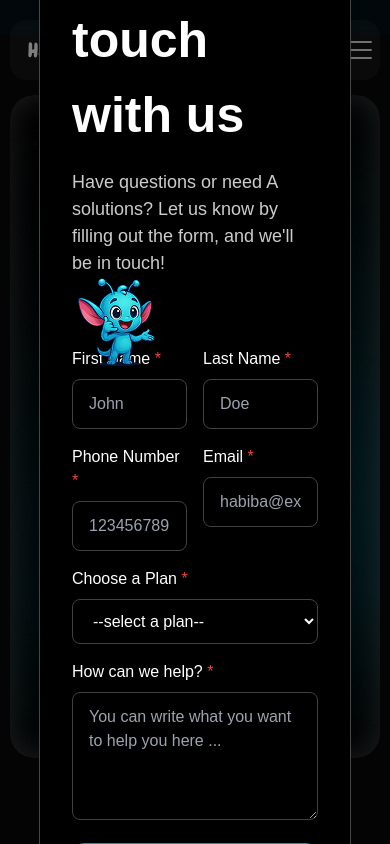
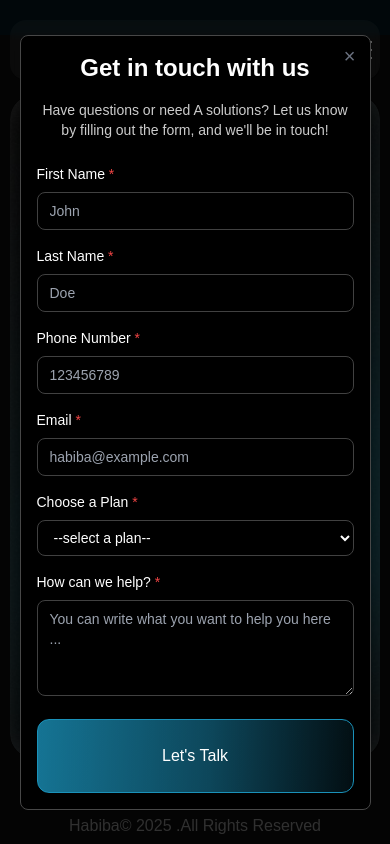
Before and after one commit to AshrafSayed2202/biba-portfolio, a React (Create React App) app: page / in a window 390 px wide. Both pictures are taken after a click on the button "let's talk". Shown: the part 7007-7851 px from the top of the page. Built offline with nearby package versions, Linux system fonts and the light colour scheme.

Commit message:
contact modal responsive

```diff
--- a/src/components/ContactModal.jsx
+++ b/src/components/ContactModal.jsx
@@ -2,6 +2,7 @@ import React, { useState } from 'react';
 import MainBtn from '../ui/MainBtn';
 import { motion } from 'framer-motion';
 import Avatar from '../assests/images/contactAvatar.png'
+
 const ContactModal = ({ isOpen, onClose, title = "Get in touch with us", text = "Have questions or need A solutions? Let us know by filling out the form, and we'll be in touch!", defaultSelect = '' }) => {
     const [formData, setFormData] = useState({
         firstName: '',
@@ -44,7 +45,7 @@ const ContactModal = ({ isOpen, onClose, title = "Get in touch with us", text =
                     plan: '',
                     message: '',
                 });
-                setTimeout(onClose, 2000); // Close modal after 2 seconds
+                setTimeout(onClose, 2000);
             } else {
                 setStatus('Error submitting form. Please try again.');
             }
@@ -54,136 +55,132 @@ const ContactModal = ({ isOpen, onClose, title = "Get in touch with us", text =
     };
 
     return (
-        <div className="fixed inset-0 flex items-center justify-center z-50 bg-black bg-opacity-50">
+        <div className="fixed inset-0 flex items-center justify-center z-50 bg-black bg-opacity-50 px-4 sm:px-6 lg:px-8">
             <motion.div
                 initial={{ opacity: 0, scale: 0.8 }}
                 whileInView={{ opacity: 1, scale: 1 }}
                 transition={{ duration: 0.3 }}
                 exit={{ opacity: 0, scale: 0.8 }}
-                className="bg-[#000000] p-8 rounded-lg border border-[#474747] shadow-lg max-w-[80vw] w-[650px] relative"
+                className="bg-[#000000] p-4 sm:p-6 lg:p-8 rounded-lg border border-[#474747] shadow-lg w-full max-w-[90vw] sm:max-w-[80vw] lg:max-w-[650px] relative"
             >
                 <button
                     onClick={onClose}
-                    className="absolute top-2 right-2 size-6 text-[24px] flex justify-center items-center text-gray-500 hover:text-gray-700"
+                    className="absolute top-2 right-2 size-6 text-[20px] sm:text-[24px] flex justify-center items-center text-gray-500 hover:text-gray-700"
                 >
                     &times;
                 </button>
-                <h2 className="text-[50px] font-bold mb-4">{title}</h2>
-                <p className="mb-[70px] text-[#ccc] text-[18px]">{text}</p>
+                <h2 className="text-2xl sm:text-3xl lg:text-[50px] font-bold mb-4 text-center sm:text-left">{title}</h2>
+                <p className="mb-6 sm:mb-10 lg:mb-[70px] text-[#ccc] text-sm sm:text-base lg:text-[18px] text-center sm:text-left">{text}</p>
                 <form onSubmit={handleSubmit}>
-                    <div className="grid grid-cols-2 gap-4 mb-4">
-                        <div>
-                            <label htmlFor="firstName" className='mb-2 flex justify-between items-end relative'>
-                                <div>
+                    <div className="grid grid-cols-1 sm:grid-cols-2 gap-4 sm:gap-6 mb-4">
+                        <div className="relative">
+                            <label htmlFor="firstName" className="mb-2 flex justify-between items-end">
+                                <div className="text-sm sm:text-base">
                                     First Name
-                                    <span className='text-red-500'> *</span>
+                                    <span className="text-red-500"> *</span>
                                 </div>
-                                <img src={Avatar} alt="Avatar" className='absolute right-[25%]' />
+                                <img src={Avatar} alt="Avatar" className="absolute right-0 sm:right-[25%] hidden sm:block" />
                             </label>
                             <input
                                 type="text"
                                 name="firstName"
-                                id='firstName'
+                                id="firstName"
                                 placeholder="John"
                                 value={formData.firstName}
                                 onChange={handleChange}
-                                className="px-4 py-3 border border-[#414141] rounded-lg w-full outline-none bg-transparent"
+                                className="px-3 sm:px-4 py-2 sm:py-3 border border-[#414141] rounded-lg w-full outline-none bg-transparent text-sm sm:text-base"
                                 required
                             />
                         </div>
                         <div>
-                            <label htmlFor="lastName" className='mb-2 block'>
+                            <label htmlFor="lastName" className="mb-2 block text-sm sm:text-base">
                                 Last Name
-                                <span className='text-red-500'> *</span>
+                                <span className="text-red-500"> *</span>
                             </label>
                             <input
                                 type="text"
                                 name="lastName"
-                                id='lastName'
+                                id="lastName"
                                 placeholder="Doe"
                                 value={formData.lastName}
                                 onChange={handleChange}
-                                className="px-4 py-3 border border-[#414141] rounded-lg w-full outline-none bg-transparent"
+                                className="px-3 sm:px-4 py-2 sm:py-3 border border-[#414141] rounded-lg w-full outline-none bg-transparent text-sm sm:text-base"
                                 required
                             />
                         </div>
                     </div>
-                    <div className="grid grid-cols-2 gap-4 mb-4">
+                    <div className="grid grid-cols-1 sm:grid-cols-2 gap-4 sm:gap-6 mb-4">
                         <div>
-                            <label htmlFor="phone" className='mb-2 block'>
+                            <label htmlFor="phone" className="mb-2 block text-sm sm:text-base">
                                 Phone Number
-                                <span className='text-red-500'> *</span>
+                                <span className="text-red-500"> *</span>
                             </label>
                             <input
                                 type="tel"
                                 name="phone"
-                                id='phone'
+                                id="phone"
                                 placeholder="123456789"
                                 value={formData.phone}
                                 onChange={handleChange}
-                                className="px-4 py-3 border border-[#414141] rounded-lg w-full outline-none bg-transparent"
-
+                                className="px-3 sm:px-4 py-2 sm:py-3 border border-[#414141] rounded-lg w-full outline-none bg-transparent text-sm sm:text-base"
                                 required
                             />
                         </div>
                         <div>
-                            <label htmlFor="email" className='mb-2 block'>
+                            <label htmlFor="email" className="mb-2 block text-sm sm:text-base">
                                 Email
-                                <span className='text-red-500'> *</span>
+                                <span className="text-red-500"> *</span>
                             </label>
                             <input
                                 type="email"
                                 name="email"
-                                id='email'
+                                id="email"
                                 placeholder="habiba@example.com"
                                 value={formData.email}
                                 onChange={handleChange}
-                                className="px-4 py-3 border border-[#414141] rounded-lg w-full outline-none bg-transparent"
+                                className="px-3 sm:px-4 py-2 sm:py-3 border border-[#414141] rounded-lg w-full outline-none bg-transparent text-sm sm:text-base"
                                 required
                             />
                         </div>
                     </div>
                     <div className="mb-4">
-
-                    </div>
-                    <div className="mb-4">
-                        <label htmlFor="plan" className='mb-2 block'>
+                        <label htmlFor="plan" className="mb-2 block text-sm sm:text-base">
                             Choose a Plan
-                            <span className='text-red-500'> *</span>
+                            <span className="text-red-500"> *</span>
                         </label>
                         <select
                             name="plan"
-                            id='plan'
+                            id="plan"
                             value={formData.plan}
                             onChange={handleChange}
-                            className="px-4 py-3 border border-[#414141] rounded-lg w-full outline-none bg-transparent"
+                            className="px-3 sm:px-4 py-2 sm:py-3 border border-[#414141] rounded-lg w-full outline-none bg-transparent text-sm sm:text-base"
                             required
                         >
-                            <option value="" className='bg-[#000000]'>--select a plan--</option>
-                            <option value="custom" className='bg-[#000000]'>Custom</option>
-                            <option value="mentorship-plan" className='bg-[#000000]'>Mentorship Plan</option>
-                            <option value="part-time" className='bg-[#000000]'>Part Time</option>
-                            <option value="full-time" className='bg-[#000000]'>Full Time</option>
+                            <option value="" className="bg-[#000000]">--select a plan--</option>
+                            <option value="custom" className="bg-[#000000]">Custom</option>
+                            <option value="mentorship-plan" className="bg-[#000000]">Mentorship Plan</option>
+                            <option value="part-time" className="bg-[#000000]">Part Time</option>
+                            <option value="full-time" className="bg-[#000000]">Full Time</option>
                         </select>
                     </div>
                     <div className="mb-4">
-                        <label htmlFor="message" className='mb-2 block'>
+                        <label htmlFor="message" className="mb-2 block text-sm sm:text-base">
                             How can we help?
-                            <span className='text-red-500'> *</span>
+                            <span className="text-red-500"> *</span>
                         </label>
                         <textarea
                             name="message"
-                            id='message'
+                            id="message"
                             placeholder="You can write what you want to help you here ..."
                             value={formData.message}
                             onChange={handleChange}
-                            className="px-4 py-3 border border-[#414141] rounded-lg w-full outline-none bg-transparent h-32"
+                            className="px-3 sm:px-4 py-2 sm:py-3 border border-[#414141] rounded-lg w-full outline-none bg-transparent h-24 sm:h-32 text-sm sm:text-base"
                             required
                         />
                     </div>
-                    <MainBtn text="Let's Talk" handler={handleSubmit} theme="blue" classNames={'!w-full'} />
+                    <MainBtn text="Let's Talk" handler={handleSubmit} theme="blue" classNames="w-full" />
                 </form>
-                {status && <p className="mt-4 text-center">{status}</p>}
+                {status && <p className="mt-4 text-center text-sm sm:text-base">{status}</p>}
             </motion.div>
         </div>
     );
```
